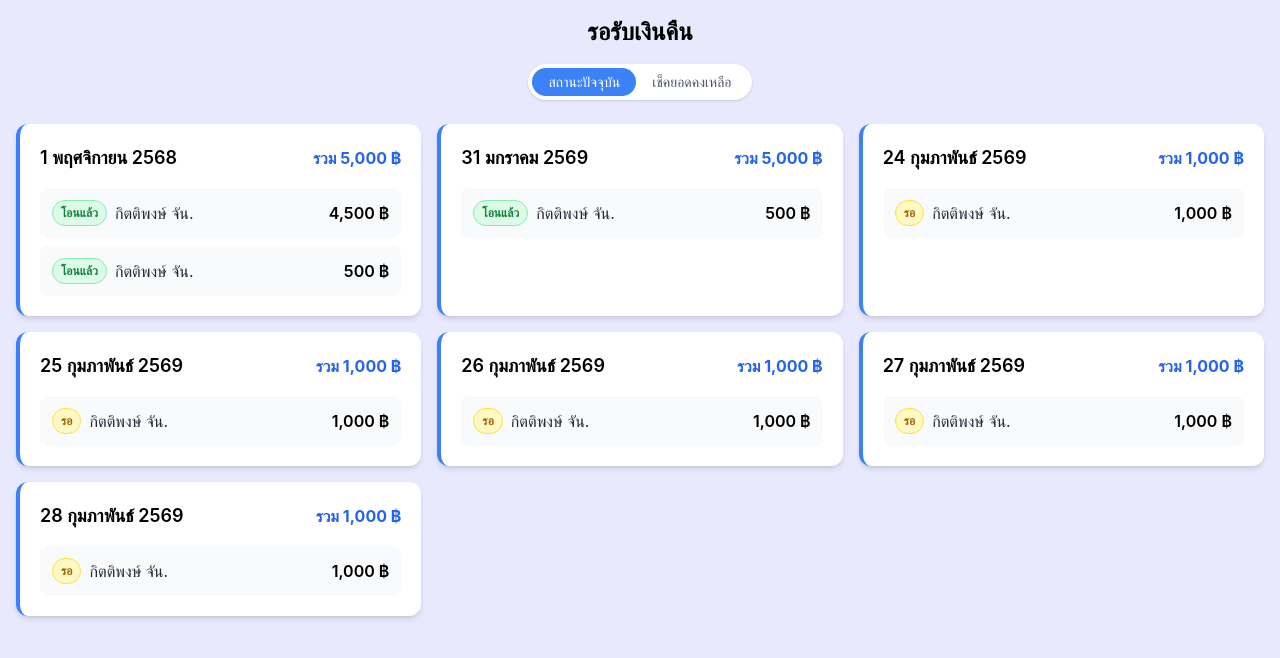
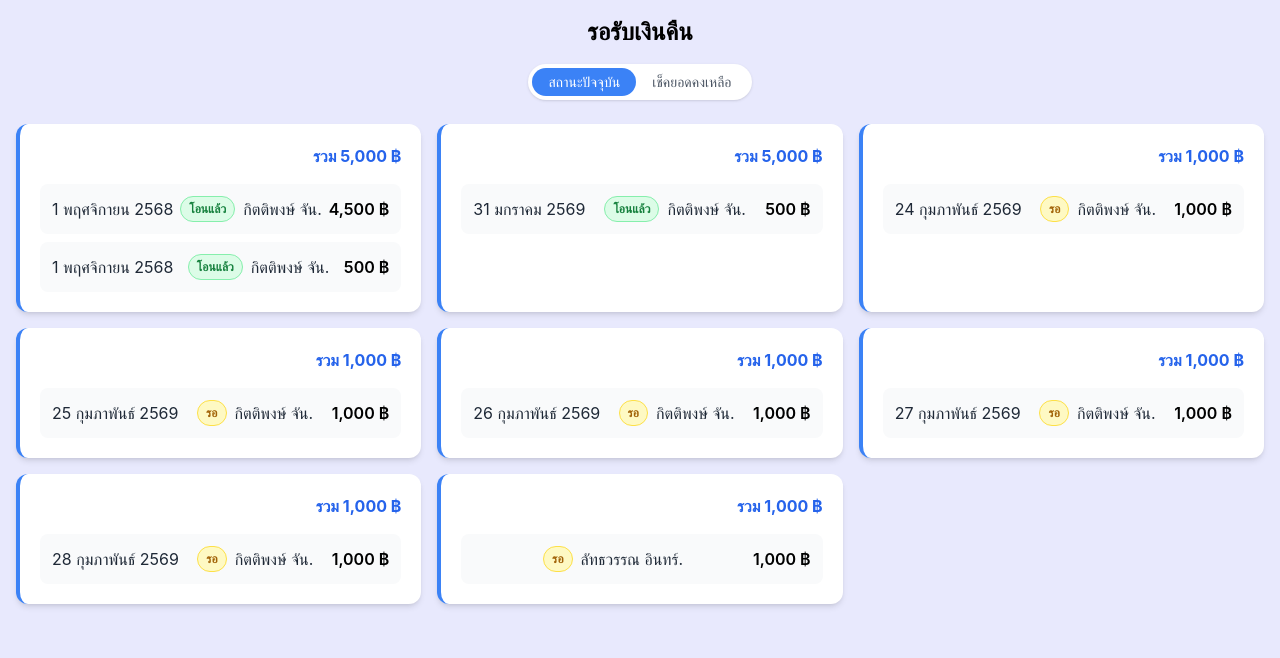
Before and after one commit to KittiArm/ktmyshop, a React (Vite) app: page / in a window 1280 px wide. Shown: the top 658 px of the page. Built offline with nearby package versions, Linux system fonts and the light colour scheme.

Commit message:
Update App.jsx

```diff
--- a/src/App.jsx
+++ b/src/App.jsx
@@ -2,53 +2,53 @@ import React, { useState } from "react";
 
 const data = [
   {
-    date: "1 พฤศจิกายน 2568",
+    month: "1 พฤศจิกายน 2568",
     total: 5000,
     records: [
-      { name: "กิตติพงษ์ จัน.", amount: 4500, status: "โอนแล้ว" },
-      { name: "กิตติพงษ์ จัน.", amount: 500, status: "โอนแล้ว" },
+      { date: "1 พฤศจิกายน 2568", name: "กิตติพงษ์ จัน.", amount: 4500, status: "โอนแล้ว" },
+      { date: "1 พฤศจิกายน 2568", name: "กิตติพงษ์ จัน.", amount: 500, status: "โอนแล้ว" },
     ],
   },
   {
-    date: "31 มกราคม 2569",
+    month: "มกราคม 2569",
     total: 5000,
     records: [
-      { name: "กิตติพงษ์ จัน.", amount: 500, status: "โอนแล้ว" },
+      { date: "31 มกราคม 2569", name: "กิตติพงษ์ จัน.", amount: 500, status: "โอนแล้ว" },
     ],
   },
   {
-    date: "24 กุมภาพันธ์ 2569",
+    month: "กุมภาพันธ์ 2569",
     total: 1000,
     records: [
-      { name: "กิตติพงษ์ จัน.", amount: 1000, status: "รอ" },
+      { date: "24 กุมภาพันธ์ 2569", name: "กิตติพงษ์ จัน.", amount: 1000, status: "รอ" },
     ],
   },
   {
-    date: "25 กุมภาพันธ์ 2569",
+    month: "25 กุมภาพันธ์ 2569",
     total: 1000,
     records: [
-      { name: "กิตติพงษ์ จัน.", amount: 1000, status: "รอ" },
+      { date: "25 กุมภาพันธ์ 2569", name: "กิตติพงษ์ จัน.", amount: 1000, status: "รอ" },
     ],
   },
   {
-    date: "26 กุมภาพันธ์ 2569",
+    month: "26 กุมภาพันธ์ 2569",
     total: 1000,
     records: [
-      { name: "กิตติพงษ์ จัน.", amount: 1000, status: "รอ" },
+      { date: "26 กุมภาพันธ์ 2569", name: "กิตติพงษ์ จัน.", amount: 1000, status: "รอ" },
     ],
   },
   {
-    date: "27 กุมภาพันธ์ 2569",
+    month: "27 กุมภาพันธ์ 2569",
     total: 1000,
     records: [
-      { name: "กิตติพงษ์ จัน.", amount: 1000, status: "รอ" },
+      { date: "27 กุมภาพันธ์ 2569", name: "กิตติพงษ์ จัน.", amount: 1000, status: "รอ" },
     ],
   },
   {
-    date: "28 กุมภาพันธ์ 2569",
+    month: "28 กุมภาพันธ์ 2569",
     total: 1000,
     records: [
-      { name: "กิตติพงษ์ จัน.", amount: 1000, status: "รอ" },
+      { date: "28 กุมภาพันธ์ 2569", name: "กิตติพงษ์ จัน.", amount: 1000, status: "รอ" },
     ],
   },
   // {
@@ -67,6 +67,13 @@ const data = [
   //     { name: "ลัทธวรรณ อินทร์.", amount: 10000, status: "รอ" },
   //   ],
   // },
+  {
+    month: "กุมภาพันธ์ 2569",
+    total: 1000,
+    records: [
+      { name: "ลัทธวรรณ อินทร์.", amount: 1000, status: "รอ" },
+    ],
+  },
   // {
   //   date: "1 กุมภาพันธ์ 2569",
   //   total: 15000,
@@ -362,6 +369,7 @@ export default function App() {
                   <div key={i} className="bg-gray-50 p-3 rounded-lg flex flex-col">
 
                     <div className="flex justify-between items-center">
+                      <span className="text-gray-800">{rec.date}</span>
                       <div className="flex items-center gap-2">
                         {/* STATUS */}
                         <span
```
